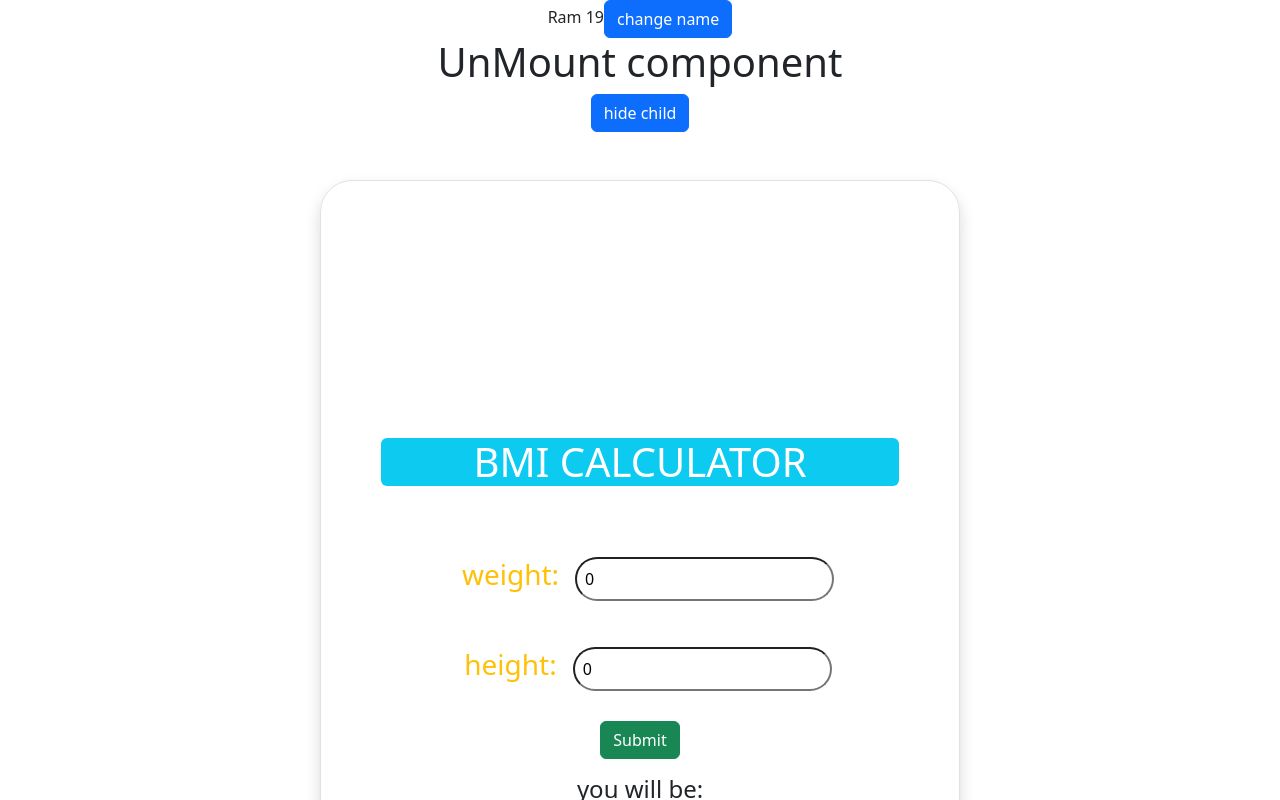
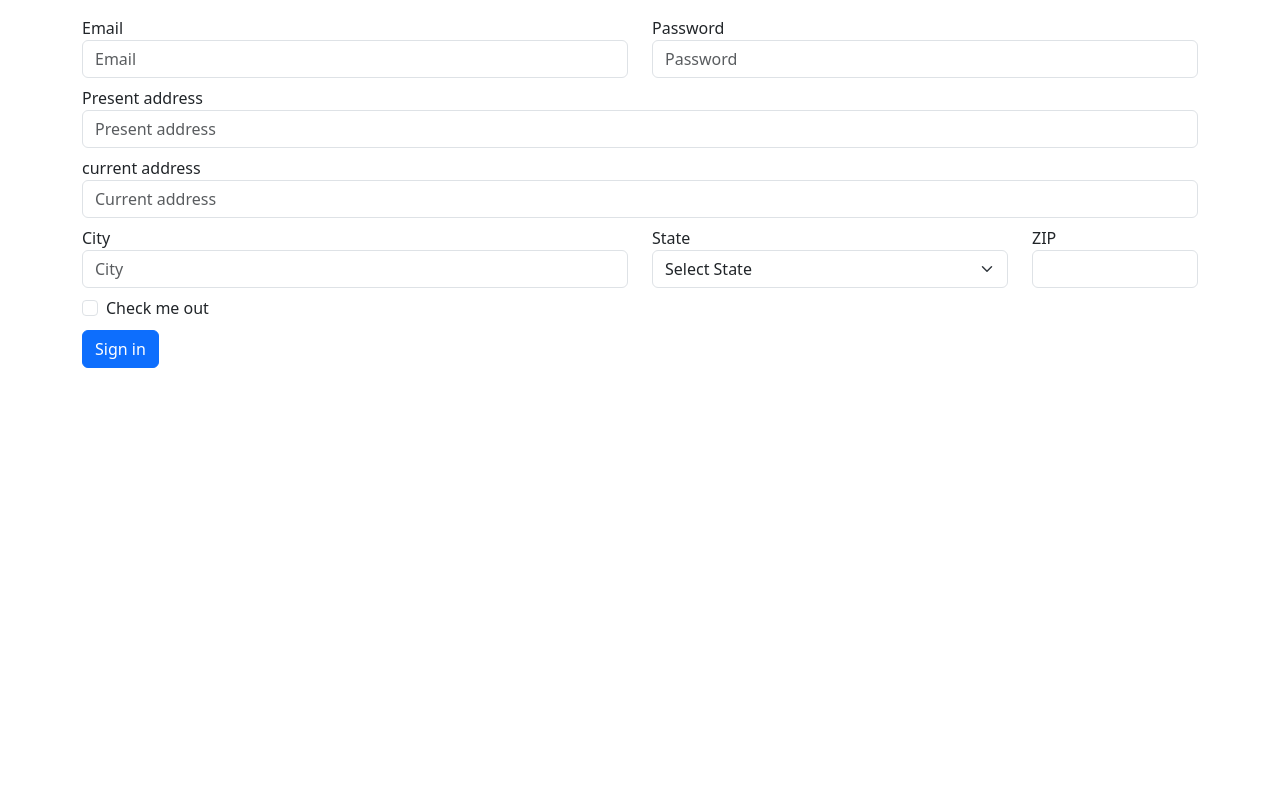
Before and after one commit to dhanyaki/react-training, a React (Create React App) app: page / in a window 1280 px wide. Shown: the top 800 px of the page. Built offline with nearby package versions, Linux system fonts and the light colour scheme.

Commit message:
basic form

```diff
--- /dev/null
+++ b/src/Login.js
@@ -0,0 +1,120 @@
+import React, { useState } from "react";
+
+function Login() {
+  const [formData, setFormData] = useState({});
+
+  const onChaneHandle = (event) => {
+    const name = event.target.name;
+    const value = event.target.value;
+    //{email:xy@xy.com, password:'xxxxx'}
+    setFormData((prevData) => ({ ...prevData, [name]: value })); //{ password:'xxxxx', email:newValue}
+  };
+  const submitHanler = (e) => {
+    e.preventDefault();
+    console.log(formData);
+  };
+  return (
+    <div className="container">
+      <form onSubmit={submitHanler}>
+        <div className="row">
+          <div className="form-group col-md-6">
+            <label>Email</label>
+            <input
+              type="text"
+              className="form-control"
+              placeholder="Email"
+              name="email"
+              onChange={onChaneHandle}
+              value={formData.email || ""}
+            />
+          </div>
+          <div className="form-group col-md-6">
+            <label>Password</label>
+            <input
+              type="password"
+              className="form-control"
+              placeholder="Password"
+              name="password"
+              onChange={onChaneHandle}
+              value={formData.password || ""}
+            />
+          </div>
+        </div>
+        <div className="row mt-2">
+          <div className="form-group col">
+            <label>Present address</label>
+            <input
+              type="text"
+              className="form-control"
+              placeholder="Present address"
+              name="pa"
+              onChange={onChaneHandle}
+              value={formData.pa || ""}
+            />
+          </div>
+        </div>
+        <div className="row mt-2">
+          <div className="form-group col">
+            <label>current address</label>
+            <input
+              type="text"
+              className="form-control"
+              placeholder="Current address"
+              name="ca"
+              onChange={onChaneHandle}
+              value={formData.ca || ""}
+            />
+          </div>
+        </div>
+        <div className="row mt-2">
+          <div className="col-md-6 form-group">
+            <label>City</label>
+            <input
+              type="text"
+              className="form-control"
+              placeholder="City"
+              name="city"
+              onChange={onChaneHandle}
+              value={formData.city || ""}
+            />
+          </div>
+          <div className="col-md-4 form-group">
+            <label>State</label>
+            <select
+              className="form-select"
+              name="state"
+              onChange={onChaneHandle}
+              value={formData.state || ""}
+            >
+              <option>Select State</option>
+              <option value={"TS"}>TS</option>
+              <option value={"AP"}>AP</option>
+              <option value={"TN"}>TN</option>
+            </select>
+          </div>
+          <div className="col-md-2 form-group">
+            <label>ZIP</label>
+            <input
+              type="text"
+              className="form-control"
+              name="zip"
+              onChange={onChaneHandle}
+              value={formData.zip || ""}
+            />
+          </div>
+        </div>
+        <div className="form-group mt-2">
+          <div className="form-check">
+            <input className="form-check-input" type="checkbox" />
+            <label className="form-check-lable">Check me out</label>
+          </div>
+        </div>
+        <button className="btn btn-primary mt-2" type="submit">
+          Sign in
+        </button>
+      </form>
+    </div>
+  );
+}
+
+export default Login;
--- a/src/index.js
+++ b/src/index.js
@@ -1,15 +1,16 @@
 import React from 'react';
 import ReactDOM from 'react-dom/client';
 import './index.css';
-import App from './App';
 import reportWebVitals from './reportWebVitals';
 import 'bootstrap/dist/css/bootstrap.min.css';
 import 'bootstrap/dist/js/bootstrap.bundle.min';
+import Login from './Login';
 
 const root = ReactDOM.createRoot(document.getElementById('root'));
 root.render(
   <React.StrictMode>
-    <App name="Rahul"/>
+    {/* <App name="Rahul"/> */}
+    <Login />
   </React.StrictMode>
 
 );
```
